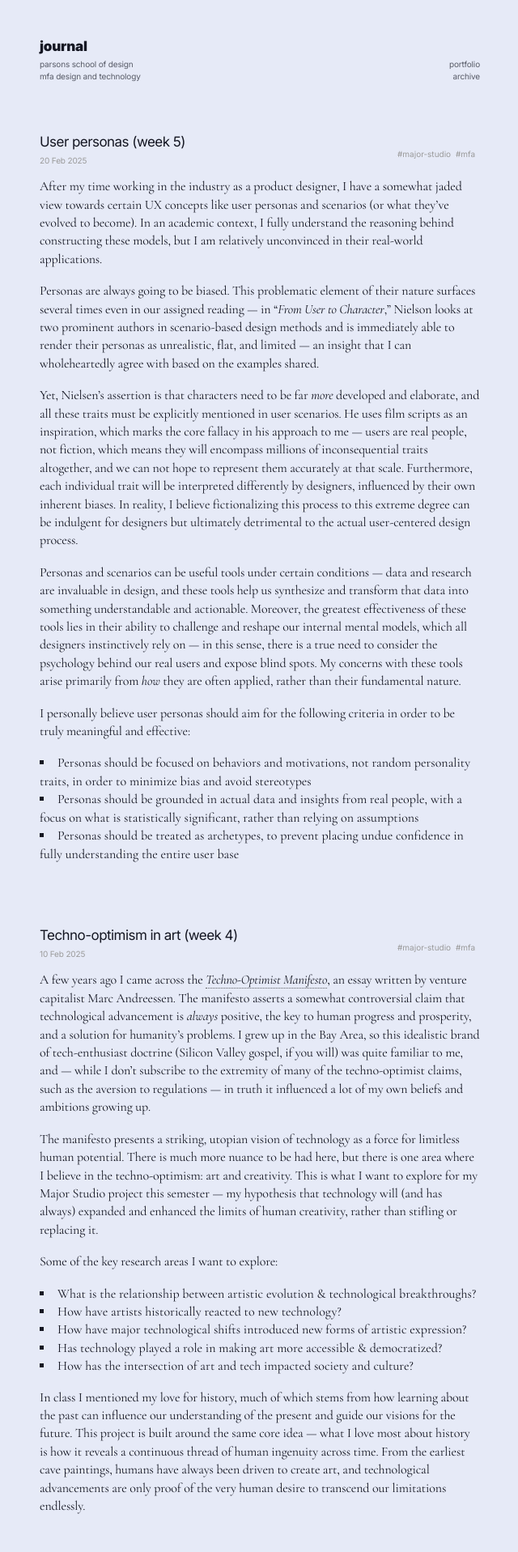
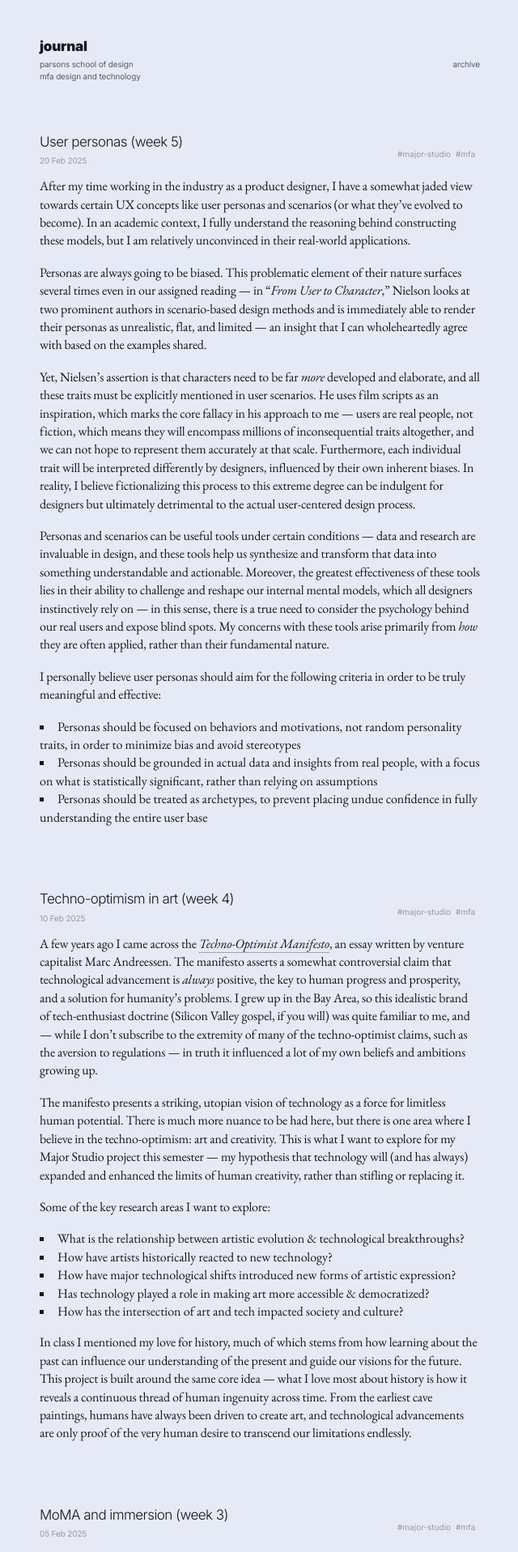
Before and after one commit to vasukisunder/vasukisunder.github.io, a Jekyll site: the page built from index.html, in a window 1280 px wide. Shown: the top 1917 px of the page at 81% size, without its empty margins (319-959 px from the left). Built offline with Jekyll 4.4.1, drawn with Linux system fonts in a browser that asks for light colours; the list of posts is cut into pages by our own code.

Commit message:
change to eb garamond & font weight 300 titles

```diff
--- a/_layouts/default.html
+++ b/_layouts/default.html
@@ -21,7 +21,6 @@
         </div>
 
         <div class="link-container">
-         <a class="portfolio" href="https://vasuki.studio/" title="portfolio">portfolio</a>
           <a class="portfolio" href="{{ site.baseurl }}/archive" title="archive">archive</a>
 
         </div>
--- a/public/css/custom.css
+++ b/public/css/custom.css
@@ -2,12 +2,13 @@
 
 body {
 
-  font-family: 'Cormorant Garamond', serif;
+  font-family: 'EB Garamond', serif;
     font-optical-sizing: auto;
     font-size: 16px;
     letter-spacing: 0px;
     font-weight: 400;
     line-height: 140%;
+    -webkit-font-smoothing: antialiased;
 
 
 }
--- a/public/css/poole.css
+++ b/public/css/poole.css
@@ -340,6 +340,7 @@ display: inline;
 .post-title,
 .post-title a {
   color: #151723;
+  font-weight: 300;
 }
 .page-title,
 .post-title {
```
